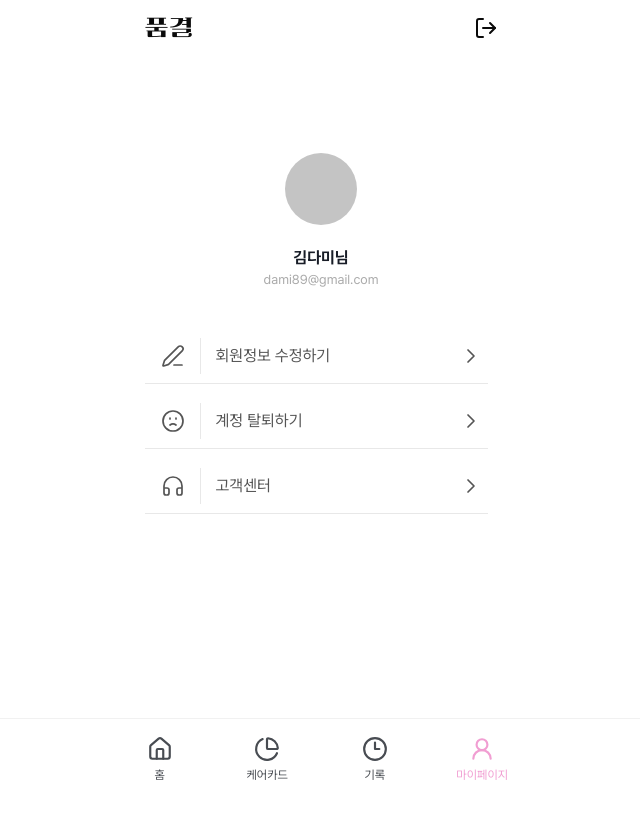
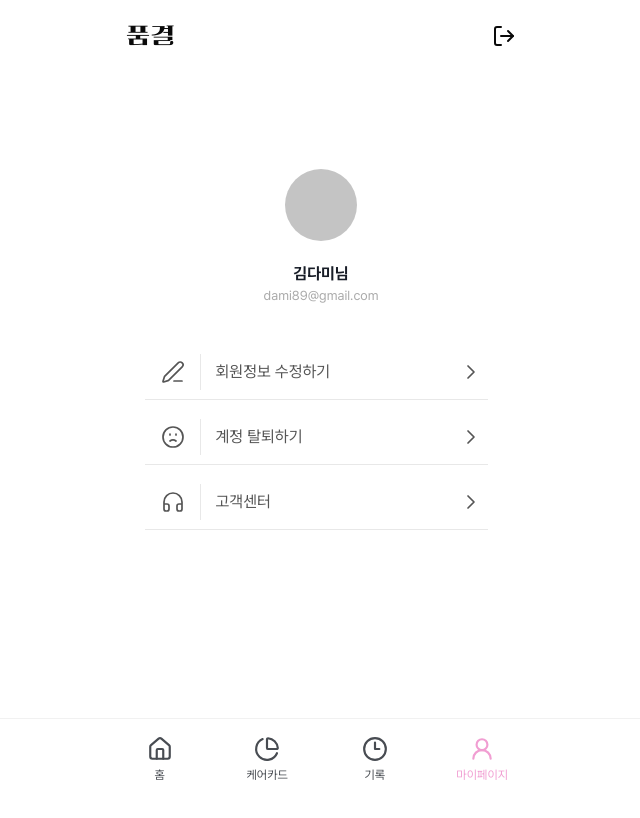
Before and after one commit to Likelion-YeungNam-Univ/14th-Marshmello-web, a React (Vite) app: page /mypage in a window 1280 px wide. Shown: the top 818 px of the page, without its empty margins (319-959 px from the left). Built offline with nearby package versions, Linux system fonts and the light colour scheme.

Commit message:
refactor: 헤더를 상단 고정 레이아웃으로 변경

```diff
--- a/src/index.css
+++ b/src/index.css
@@ -71,6 +71,7 @@
 
 :root {
     --background: oklch(1 0 0);
+    --header-layout-height: calc(52px + env(safe-area-inset-top));
     --page-background-default: var(--background);
     --page-background-home: #e3c5e5;
     --page-background-care: var(--background);
--- a/src/shared/components/layout/page-layout.tsx
+++ b/src/shared/components/layout/page-layout.tsx
@@ -45,7 +45,7 @@ export function PageLayout({
       className={cn(
         "min-h-dvh",
         backgroundClassByVariant[variant],
-        showHeader && "pt-[20px]",
+        showHeader && "pt-[var(--header-layout-height)]",
         showNavbar && "pb-[82px]",
         className,
       )}
--- a/src/shared/components/ui/header.tsx
+++ b/src/shared/components/ui/header.tsx
@@ -11,11 +11,12 @@ export function Header({ className, onLogout, ...props }: HeaderProps) {
   return (
     <header
       className={cn(
-        "mx-auto flex h-4 w-full max-w-[393px] items-center justify-between bg-transparent px-[20px]",
+        "fixed inset-x-0 top-0 z-50 h-[var(--header-layout-height)] bg-transparent pt-[env(safe-area-inset-top)]",
         className,
       )}
       {...props}
     >
+      <div className="mx-auto flex h-[52px] w-full max-w-[430px] items-center justify-between px-5 pt-5">
         <span className="logo text-2xl leading-none" aria-label="품결">
           품결
         </span>
@@ -28,6 +29,7 @@ export function Header({ className, onLogout, ...props }: HeaderProps) {
         >
           <LogOut aria-hidden="true" className="size-6" strokeWidth={2} />
         </button>
+      </div>
     </header>
   )
 }
--- a/src/shared/components/ui/navbar.tsx
+++ b/src/shared/components/ui/navbar.tsx
@@ -13,6 +13,7 @@ const navItems = [
 //navbar 컴포넌트
 export function Navbar() {
   return (
+    // 모바일 환경에서 하단에 1px 틈이 보이는 현상을 방지하기 위해 1px 아래로 배치
     <nav className="fixed inset-x-0 -bottom-px z-50 border-t border-[#F1F1F1] bg-white pb-[env(safe-area-inset-bottom)]">
       {/*4칸으로 나누기 */}
       <div className="mx-auto grid h-[82px] max-w-[430px] grid-cols-4">
```
Lines whose indentation alone changed are shown as unchanged.
